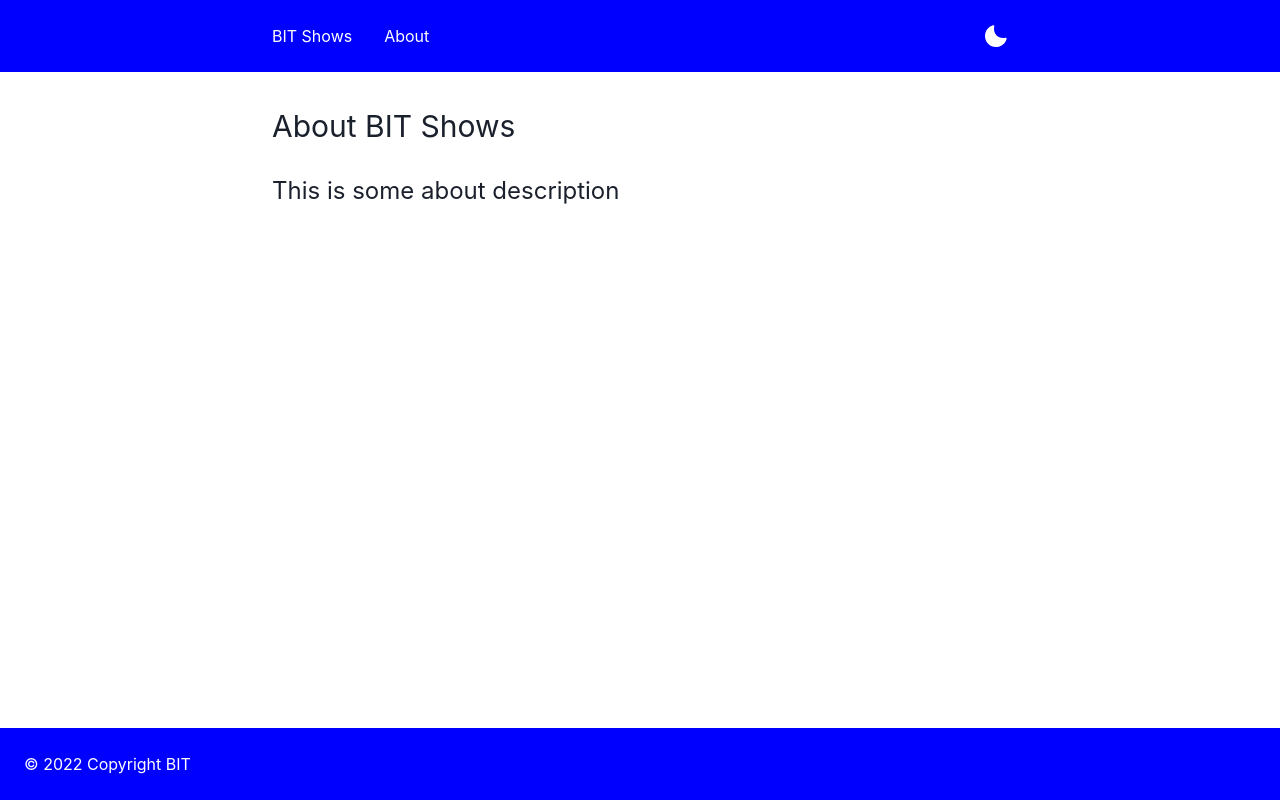
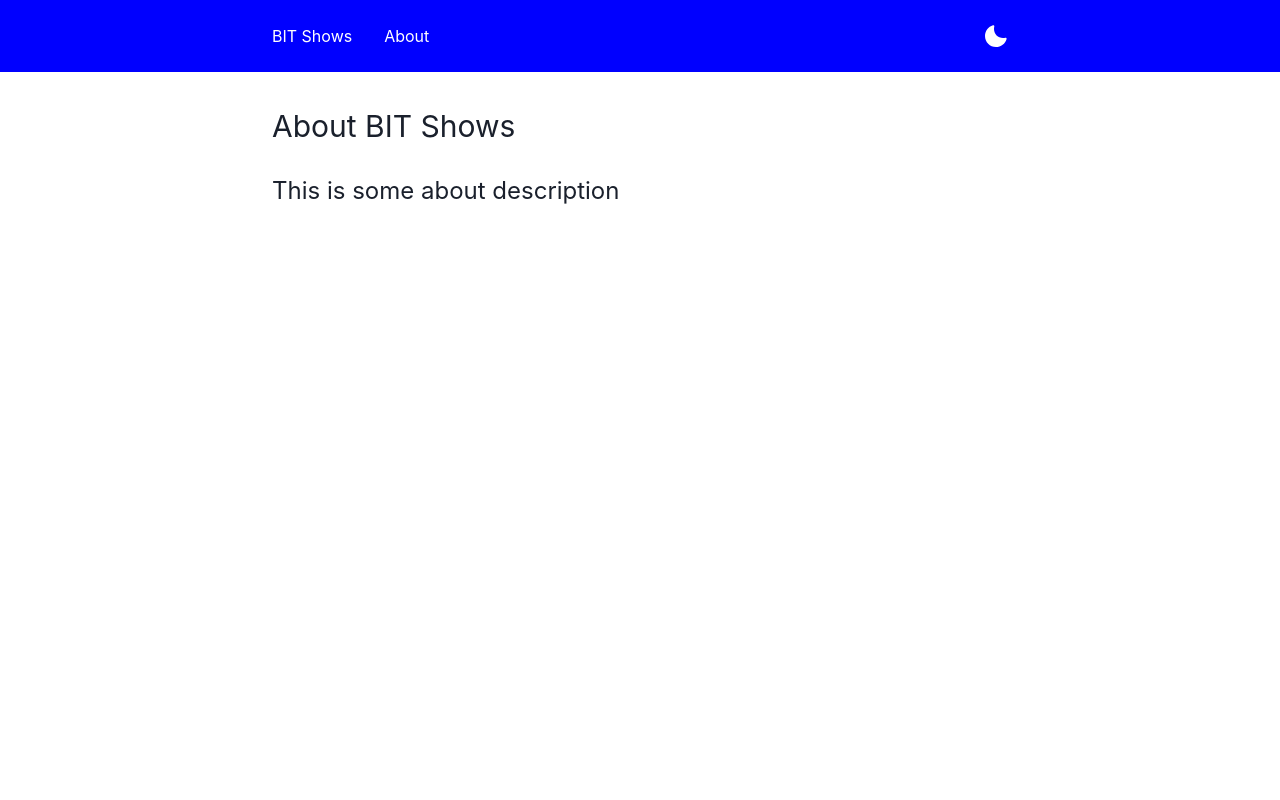
Before and after one commit to devojka-od-papira/bit-shows, a React (Create React App) app: page /about in a window 1280 px wide. Shown: the top 800 px of the page. Built offline with nearby package versions, Linux system fonts and the light colour scheme.

Commit message:
Fixed footer style

```diff
--- a/src/App.tsx
+++ b/src/App.tsx
@@ -5,7 +5,6 @@
 import Favorite from "./view/favorites";
 import NavBar from "./components/navbar";
 import Details from "./view/detail";
-import Footer from "./components/footer";
 function App() {
   return (
     <BrowserRouter>
@@ -16,8 +15,6 @@
         <Route path="/favorites" element={<Favorite />} />
         <Route path="/detail/:id" element={<Details />} />
       </Routes>
-
-      <Footer />
     </BrowserRouter>
   );
 }
--- a/src/components/footer/index.tsx
+++ b/src/components/footer/index.tsx
@@ -3,23 +3,18 @@
 
 function Footer() {
   return (
-    <Container maxW="container.md">
     <Flex
       position="absolute"
-        bottom="0"
-        left="0"
-        align="center"
-        justify="space-between"
-        wrap="wrap"
       w="100%"
       mb={0}
       p={6}
       bg={["primary.500", "primary.500", "blue", "blue"]}
       color={["white", "white", "primary.700", "primary.700"]}
     >
-        <Text color="width">© 2022 Copyright BIT</Text>
+      <Container maxW="container.md">
+        <Text>© 2022 Copyright BIT</Text>
+      </Container>
     </Flex>
-    </Container>
   );
 }
 export default Footer;
--- a/src/view/about/index.tsx
+++ b/src/view/about/index.tsx
@@ -1,9 +1,11 @@
 import React from "react";
 import { Text, Container } from "@chakra-ui/react";
+import Footer from "../../components/footer";
 
 function About() {
   return (
-    <Container maxW="container.md" h="calc(100vh - 104px)">
+    <>
+      <Container maxW="container.md" minH="100vh" position="relative">
         <Text as="h4" fontSize="3xl" mb="6">
           About BIT Shows
         </Text>
@@ -11,6 +13,8 @@
           This is some about description
         </Text>
       </Container>
+      <Footer />
+    </>
   );
 }
 export default About;
--- a/src/view/detail/index.tsx
+++ b/src/view/detail/index.tsx
@@ -21,6 +21,7 @@
   Spacer,
 } from "@chakra-ui/react";
 import { DragHandleIcon, HamburgerIcon } from "@chakra-ui/icons";
+import Footer from "../../components/footer";
 
 function Details() {
   const dispatch = useDispatch();
@@ -113,6 +114,7 @@
             : null}
         </Grid>
       </Container>
+      <Footer />
     </>
   ) : null;
 }
--- a/src/view/home/index.tsx
+++ b/src/view/home/index.tsx
@@ -6,6 +6,7 @@
 import { useAppSelector } from "./../../redux/store";
 import Card from "./../../components/card";
 import SearchBar from "../../components/search";
+import Footer from "../../components/footer";
 
 type ShowType = {
   id: number;
@@ -25,9 +26,10 @@
   }, []);
 
   return (
-    <Container maxW="container.md">
+    <>
+      <Container maxW="container.md" minH="100vh" position="relative">
         <SearchBar setFilterValue={setFilterValue} />
-      <Grid templateColumns="repeat(3, 1fr)" gap={6}>
+        <Grid templateColumns="repeat(3, 1fr)" gap={6} pb="80px">
           {filterValue.length > 0
             ? shows
                 .filter((show: ShowType) => {
@@ -53,6 +55,8 @@
               })}
         </Grid>
       </Container>
+      <Footer />
+    </>
   );
 }
 export default Home;
```
Lines whose indentation alone changed are shown as unchanged.
